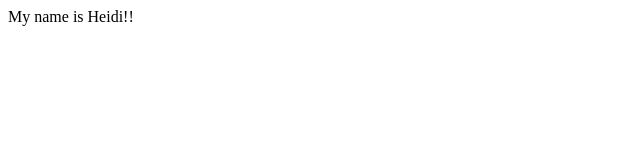
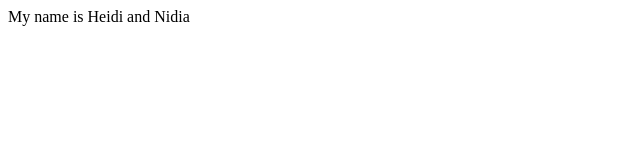
Before and after one commit to Heidi774/First-Github-Project, a plain HTML site: page index.html in a window 1280 px wide. Shown: the full height of the page, 0-640 px from the left. Drawn offline with Linux system fonts and the light colour scheme.

```diff
--- a/index.html
+++ b/index.html
@@ -6,7 +6,6 @@
     <title>Document</title>
 </head>
 <body>
-    My name is Heidi!!
-
+    My name is Heidi and Nidia
 </body>
 </html>
```
